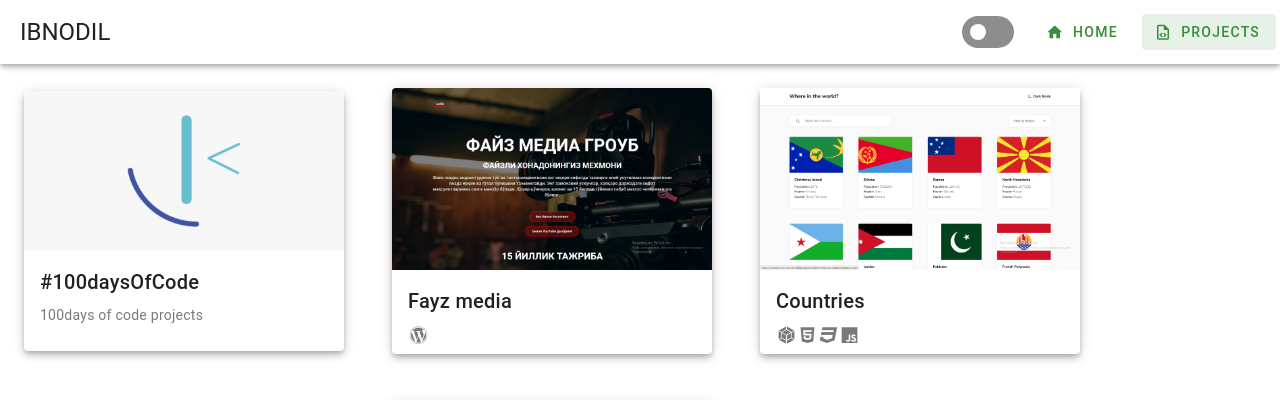
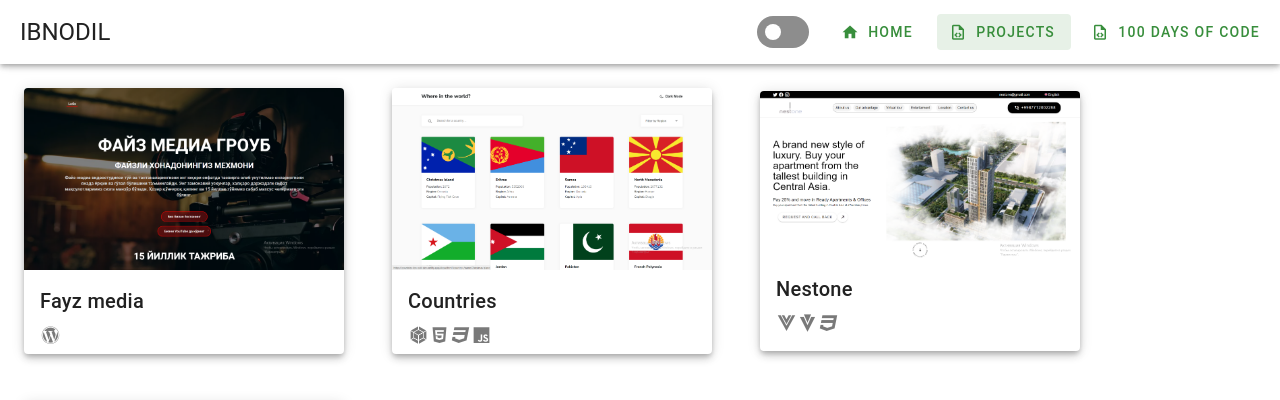
Before and after one commit to IBNODIL/my-portfolio-with-vuetify, a Vue app: page /projects in a window 1280 px wide. Shown: the top 400 px of the page. Built offline with nearby package versions, Linux system fonts and the light colour scheme; grey boxes are pictures that could not be loaded.

Commit message:
do btn link to challange projects

```diff
--- a/src/App.vue
+++ b/src/App.vue
@@ -19,6 +19,10 @@
             Projects
           </v-btn>
 
+          <v-btn to="/challange" variant="text" class="mx-1 hidden-sm-and-down" prepend-icon="mdi-file-code-outline" color="green-darken-2">
+            100 Days Of Code
+          </v-btn>
+
           <!-- <v-btn to="/contactme" variant="text" class="ma-1 hidden-sm-and-down" color="green-darken-2">
             Contact with me
           </v-btn> -->
@@ -35,6 +39,10 @@
 
           <v-btn to="/projects" variant="text" class="ma-1" prepend-icon="mdi-file-code-outline" color="green-darken-2">
             Projects
+          </v-btn>
+
+          <v-btn to="/challange" variant="text" class="ma-1" prepend-icon="mdi-file-code-outline" color="green-darken-2">
+            100 Days Of Code
           </v-btn>
 
           <!-- <v-btn to="/contactme" variant="text" class="ma-1" color="green-darken-2">
--- a/src/views/Projects.vue
+++ b/src/views/Projects.vue
@@ -1,17 +1,5 @@
 <template>
   <v-layout class=" d-flex align-center flex-wrap">
-
-    <v-card class="ma-6 projects-cards pa-0 elevation-5 pb-2">
-      <a href="/challange">
-        <img src="../assets/img/Frontend_mentor.png">
-      </a>
-      <v-card-title>
-        #100daysOfCode
-      </v-card-title>
-      <v-card-subtitle>
-        100days of code projects
-      </v-card-subtitle>
-    </v-card>
 
     <v-card class="ma-6 projects-cards pa-0 elevation-5 pb-2">
       <a href="http://fayzmedia.uz/" target="_blank">
```
